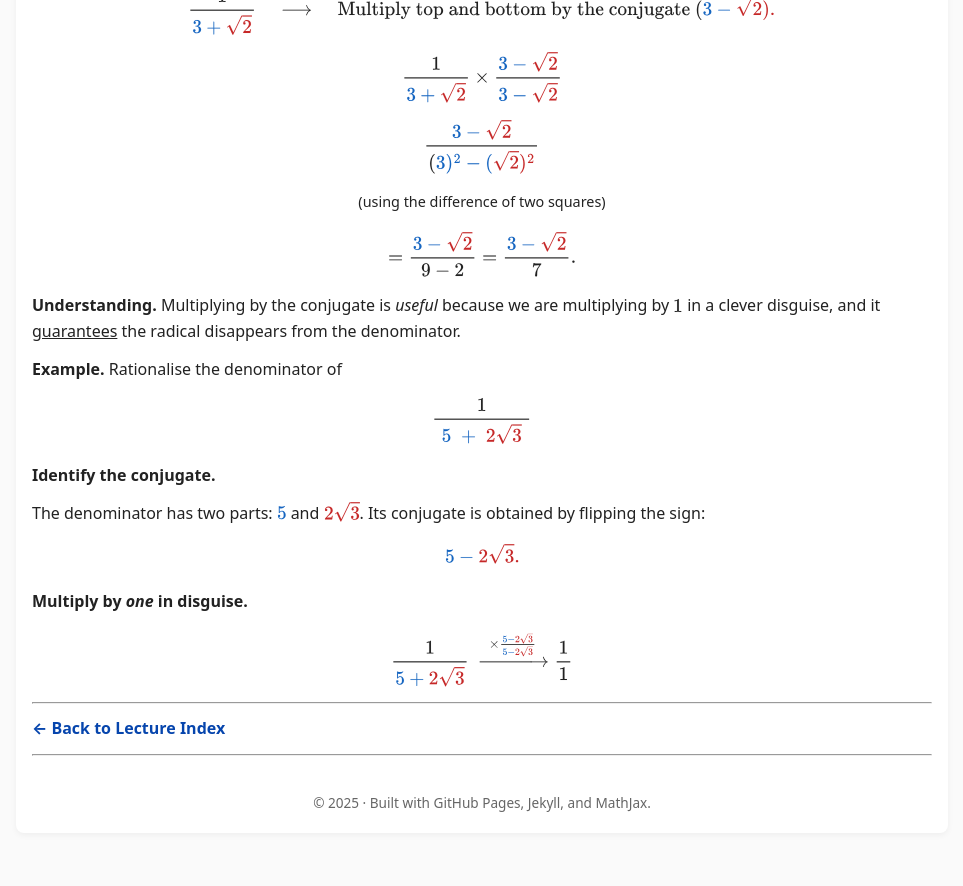
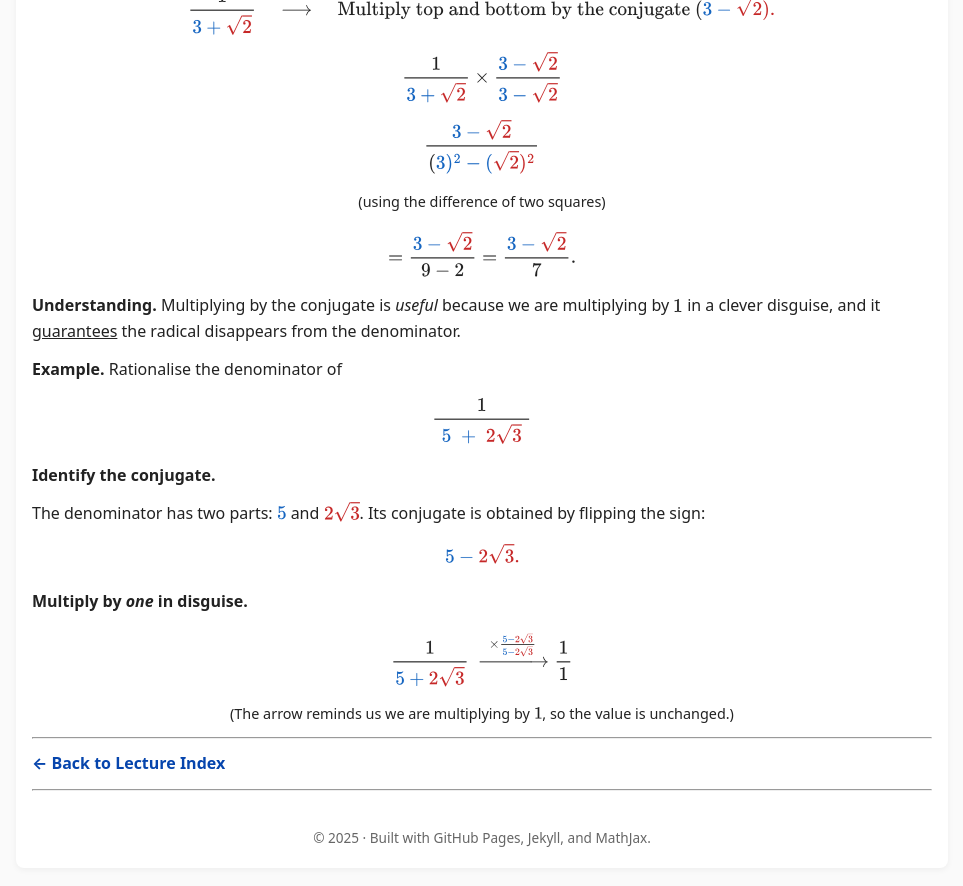
Before and after one commit to SaleemKamaludin/SaleemKamaludin.github.io, a Jekyll site: the page built from courses/math-1115/lecture-notes/lecture3.md, in a window 1280 px wide and 900 px high, scrolled down 5214 px. Shown: the top 886 px of the window, without its empty margins (158-1121 px from the left). Built offline with Jekyll 4.4.1, drawn with Linux system fonts in a browser that asks for light colours; before the commit the page ends 6079 px from its top, so only the background shows below that.

Commit message:
Update lecture3.md

```diff
--- a/courses/math-1115/lecture-notes/lecture3.md
+++ b/courses/math-1115/lecture-notes/lecture3.md
@@ -814,6 +814,12 @@ To ensure consistency, these operations must be performed in a **specific order*
 </p>
 
 
+
+<p style="text-align:center; font-size:0.9rem; margin-top:0;">
+  (The arrow reminds us we are multiplying by \(1\), so the value is unchanged.)
+</p>
+
+
 ---
 
 **[← Back to Lecture Index](/courses/math-1115/lecture-notes/)**
```
